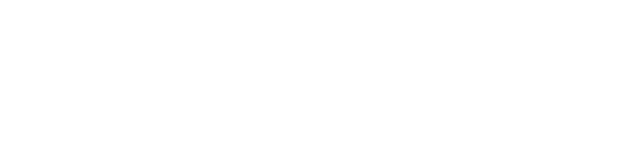
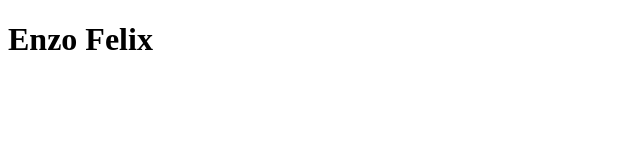
Before and after one commit to EnzoCarrilho/portfolio, a plain HTML site: page index.html in a window 1280 px wide. Shown: the whole page, without its empty margins (0-640 px from the left). Drawn offline with Linux system fonts and the light colour scheme.

Commit message:
html concluido e estrutura básica css

```diff
--- a/index.html
+++ b/index.html
@@ -6,6 +6,10 @@
     <title>Portfolio básico</title>
 </head>
 <body>
-
+    <header></header>
+    <main>
+        <h1>Enzo Felix</h1>
+    </main>
+    <footer></footer>
 </body>
 </html>
--- /dev/null
+++ b/style.css
@@ -0,0 +1,9 @@
+*{
+    padding: 0;
+    margin: 0;
+    box-sizing: border-box;
+}
+
+ul, ol, li{
+    list-style: none;
+}
```
